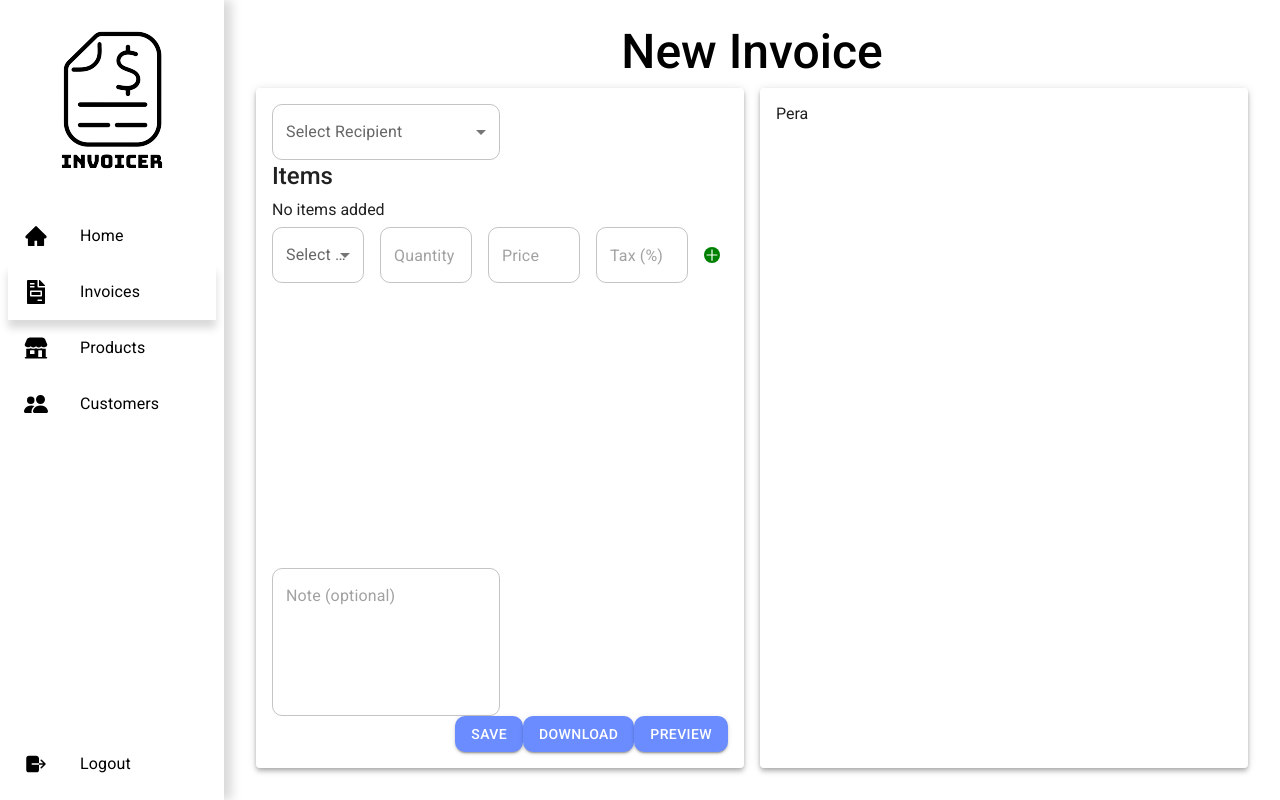
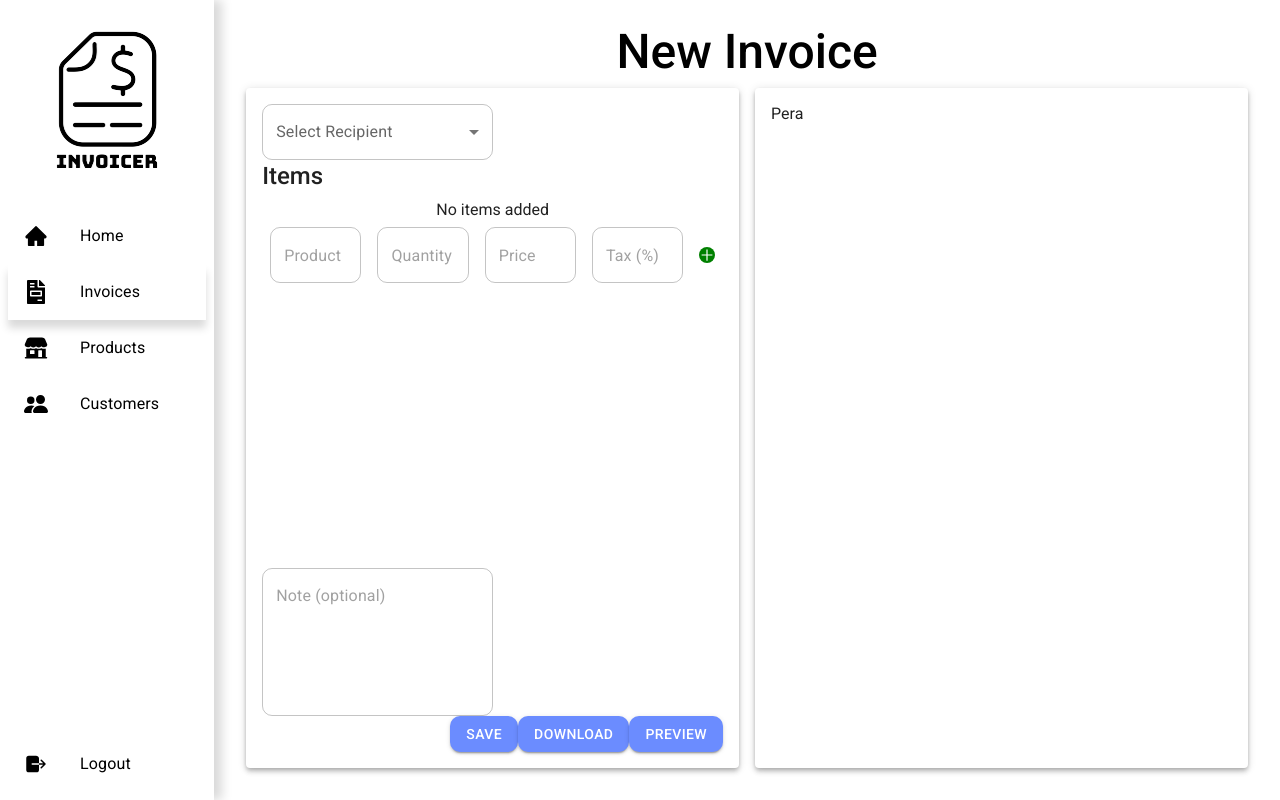
Before and after one commit to Citrusthecrazy/invoicer, a Next.js app: page /invoices in a window 1280 px wide. Built offline with nearby package versions, Linux system fonts and the light colour scheme.

Commit message:
Finished base item addition functionality for new invoices

```diff
--- a/package.json
+++ b/package.json
@@ -18,6 +18,7 @@
     "react": "17.0.2",
     "react-chartjs-2": "^4.0.1",
     "react-dom": "17.0.2",
+    "react-hook-form": "^7.28.1",
     "react-icons": "^4.3.1",
     "styled-components": "^5.3.3"
   },
--- a/pages/invoices/Invoices.module.css
+++ b/pages/invoices/Invoices.module.css
@@ -25,6 +25,26 @@
   margin-bottom: 1rem;
 }
 
+.addedItems {
+  width: 100%;
+  display: flex;
+  flex-direction: column;
+  align-items: center;
+}
+.header {
+  width: 100%;
+  display: flex;
+  flex-direction: row;
+  justify-content: center;
+  align-items: center;
+  font-weight: 700;
+}
+.item {
+  flex: 25;
+  margin: 0.5rem;
+  display: grid;
+  place-content: center;
+}
 .newItem {
   width: 100%;
   display: flex;
@@ -45,7 +65,14 @@
   background-color: green;
   border-radius: 100%;
 }
-
+.buttonIconRemove {
+  height: 2rem;
+  width: 2rem;
+  color: white;
+  background-color: red;
+  border-radius: 100%;
+  transform: rotate(45deg);
+}
 .actions {
   display: flex;
   flex-direction: row;
--- a/pages/invoices/index.tsx
+++ b/pages/invoices/index.tsx
@@ -1,5 +1,4 @@
 import {
-  Button,
   FormControl,
   IconButton,
   InputLabel,
@@ -9,13 +8,29 @@ import {
 } from "@mui/material";
 import Select from "../../components/Select";
 import { Box } from "@mui/system";
-import React from "react";
+import React, { useState } from "react";
 import { AiOutlinePlus } from "react-icons/ai";
 import CustomButton from "../../components/CustomButton";
 import Input from "../../components/Input";
 import styles from "./Invoices.module.css";
+import { useForm, Controller, SubmitHandler } from "react-hook-form";
+
+interface Item {
+  product: string;
+  quantity: string;
+  price: string;
+  tax: string;
+}
 
 const Invoices = () => {
+  const { control, reset, handleSubmit } = useForm<Item>();
+  const [items, setItems] = useState<Array<Item>>([]);
+
+  const onSubmit: SubmitHandler<Item> = (data) => {
+    console.log(data);
+    setItems((items) => [...items, data]);
+    // reset();
+  };
   return (
     <Box className={styles.container}>
       <Typography variant="h3" textAlign="center" fontWeight="medium">
@@ -33,22 +48,109 @@ const Invoices = () => {
           <Typography variant="h5" gutterBottom fontWeight="medium">
             Items
           </Typography>
-          <Box>No items added</Box>
-          <Box className={styles.newItem}>
-            <FormControl sx={{ flex: 25, marginRight: ".5rem" }}>
-              <InputLabel>Select Product</InputLabel>
-              <Select>
-                <MenuItem>Era</MenuItem>
-                <MenuItem>Pera</MenuItem>
-              </Select>
-            </FormControl>
-            <Input sx={{ flex: 25, margin: ".5rem" }} placeholder="Quantity" />
-            <Input sx={{ flex: 25, margin: ".5rem" }} placeholder="Price" />
-            <Input sx={{ flex: 25, margin: ".5rem" }} placeholder="Tax (%)" />
-            <IconButton disableRipple className={styles.iconButton}>
-              <AiOutlinePlus className={styles.buttonIcon} />
-            </IconButton>
+          <Box className={styles.addedItems}>
+            {items.length > 0 && (
+              <div className={styles.header}>
+                <Box className={styles.item}>Product</Box>
+                <Box className={styles.item}>Quantity</Box>
+                <Box className={styles.item}>Price</Box>
+                <Box className={styles.item}>Tax</Box>
+                <Box className={styles.iconButton}></Box>
+              </div>
+            )}
+            {items.length > 0
+              ? items.map((item, key) => (
+                  <Box
+                    key={key}
+                    sx={{
+                      display: "flex",
+                      flexDirection: "row",
+                      width: "100%",
+                      marginBottom: ".3rem",
+                    }}>
+                    <Box className={styles.item}>{item.product}</Box>
+                    <Box className={styles.item}>{item.quantity}</Box>
+                    <Box className={styles.item}>{item.price}</Box>
+                    <Box className={styles.item}>{item.tax}%</Box>
+                    <IconButton
+                      disableRipple
+                      className={styles.iconButton}
+                      onClick={() =>
+                        setItems(
+                          items.filter((filterItem) => filterItem !== item)
+                        )
+                      }>
+                      <AiOutlinePlus className={styles.buttonIconRemove} />
+                    </IconButton>
+                  </Box>
+                ))
+              : "No items added"}
           </Box>
+          <form onSubmit={handleSubmit(onSubmit)}>
+            <Box className={styles.newItem}>
+              <Controller
+                name="product"
+                control={control}
+                defaultValue=""
+                rules={{ required: true }}
+                render={({ field }) => (
+                  <Input
+                    {...field}
+                    sx={{ flex: 25, margin: ".5rem" }}
+                    placeholder="Product"
+                  />
+                )}
+              />
+              <Controller
+                name="quantity"
+                control={control}
+                defaultValue=""
+                rules={{ required: true }}
+                render={({ field }) => (
+                  <Input
+                    {...field}
+                    sx={{ flex: 25, margin: ".5rem" }}
+                    placeholder="Quantity"
+                  />
+                )}
+              />
+
+              <Controller
+                name="price"
+                control={control}
+                defaultValue=""
+                rules={{ required: true }}
+                render={({ field }) => (
+                  <Input
+                    {...field}
+                    sx={{ flex: 25, margin: ".5rem" }}
+                    placeholder="Price"
+                  />
+                )}
+              />
+
+              <Controller
+                name="tax"
+                control={control}
+                defaultValue=""
+                rules={{ required: true }}
+                render={({ field }) => (
+                  <Input
+                    {...field}
+                    sx={{ flex: 25, margin: ".5rem" }}
+                    placeholder="Tax (%)"
+                  />
+                )}
+              />
+
+              <IconButton
+                type="submit"
+                disableRipple
+                className={styles.iconButton}>
+                <AiOutlinePlus className={styles.buttonIcon} />
+              </IconButton>
+            </Box>
+          </form>
           <Box sx={{ flexGrow: 1 }} />
           <Input
             multiline
```
Also changed, not shown: 1 other file (tests, documents, lock files or other folders).
